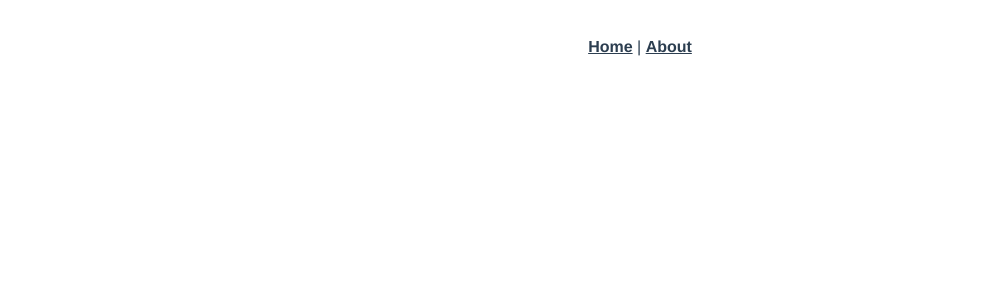
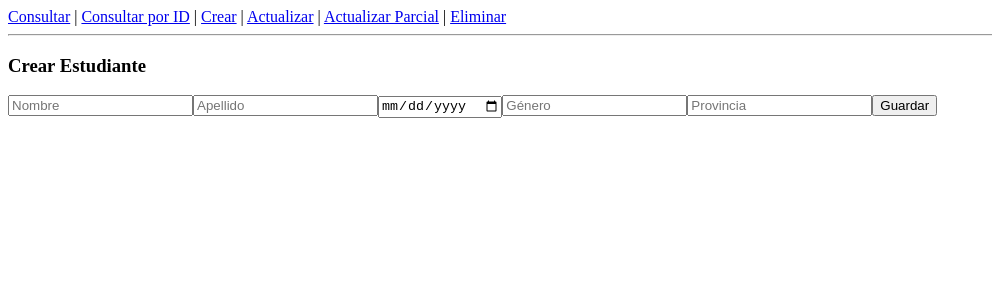
Before and after one commit to JhonnyNinabanda/pw_u4_p9_jn, a Vue app: page /crear in a window 1280 px wide. Before the commit this address had no page. Shown: the top 300 px of the page, without its empty margins (0-992 px from the left). Built offline with nearby package versions, Linux system fonts and the light colour scheme.

Commit message:
CRUD Vue.JS y Quarkus

```diff
--- a/src/App.vue
+++ b/src/App.vue
@@ -1,30 +1,14 @@
 <template>
   <nav>
-    <router-link to="/">Home</router-link> |
-    <router-link to="/about">About</router-link>
+    <router-link to="/">Consultar</router-link> |
+    <router-link to="/consultar-id">Consultar por ID</router-link> |
+    <router-link to="/crear">Crear</router-link> |
+    <router-link to="/actualizar">Actualizar</router-link> |
+    <router-link to="/actualizar-parcial">Actualizar Parcial</router-link> |
+    <router-link to="/eliminar">Eliminar</router-link>
   </nav>
-  <router-view/>
+
+  <hr />
+
+  <router-view />
 </template>
-
-<style>
-#app {
-  font-family: Avenir, Helvetica, Arial, sans-serif;
-  -webkit-font-smoothing: antialiased;
-  -moz-osx-font-smoothing: grayscale;
-  text-align: center;
-  color: #2c3e50;
-}
-
-nav {
-  padding: 30px;
-}
-
-nav a {
-  font-weight: bold;
-  color: #2c3e50;
-}
-
-nav a.router-link-exact-active {
-  color: #42b983;
-}
-</style>
--- a/src/clients/MatriculaClient.js
+++ b/src/clients/MatriculaClient.js
@@ -1,6 +1,61 @@
 import axios from "axios";
 
 const consultar = () => {
-    const data = axios.get('http://localhost:8080/matricula/api/v1.0/estudiantes').then(r => r.data);
+    const data = axios.get('http://localhost:8081/matricula/api/v1.0/estudiantes').then(r => r.data);
     return data;
 }
+
+const consultarPorId = (id) => {
+    const data = axios.get(`http://localhost:8081/matricula/api/v1.0/estudiantes/${id}`).then(r => r.data);
+    return data;
+}
+
+const guardar = async (body) => {
+    const data = await axios.post('http://localhost:8081/matricula/api/v1.0/estudiantes', body).then(r => r.data);
+    console.log(data);
+    return data;
+}
+
+const actualizar = async (id, body) => {
+    const data = await axios.put(`http://localhost:8081/matricula/api/v1.0/estudiantes/${id}`, body).then(r => r.data);
+    console.log(data);
+    return data;
+}
+
+const actualizarParcial = async (id, body) => {
+    const data = await axios.patch(`http://localhost:8081/matricula/api/v1.0/estudiantes/${id}`, body).then(r => r.data);
+    console.log(data);
+    return data;
+}
+
+const eliminar = async (id) => {
+    const data = await axios.delete(`http://localhost:8081/matricula/api/v1.0/estudiantes/${id}`).then(r => r.data);
+    console.log(data);
+    return data;
+}
+
+// FACADE
+
+export const consultarFacade = async() => {
+    return await consultar();
+}
+
+export const consultarPorIdFacade = async(id) => {
+    return await consultarPorId(id);
+}
+
+export const guardarFacade = async(body) => {
+    return await guardar(body);
+}
+
+export const actualizarFacade = async(id, body) => {
+    return await actualizar(id, body);
+}
+
+export const actualizarParcialFacade = async(id, body) => {
+    return await actualizarParcial(id, body);
+}
+
+export const eliminarFacade = async(id) => {
+    return await eliminar(id);
+}
--- /dev/null
+++ b/src/components/ActualizacionParcial.vue
@@ -0,0 +1,32 @@
+<template>
+  <div>
+    <h3>Actualización Parcial</h3>
+
+    <input type="number" v-model="id" placeholder="ID" />
+    <input v-model="provincia" placeholder="Provincia" />
+
+    <button @click="actualizarParcial">Actualizar Parcial</button>
+  </div>
+</template>
+
+<script>
+import { actualizarParcialFacade } from '../clients/MatriculaClient.js'
+
+export default {
+  data() {
+    return {
+      id: null,
+      provincia: ''
+    }
+  },
+  methods: {
+    async actualizarParcial() {
+      const body = {
+        provincia: this.provincia
+      }
+      await actualizarParcialFacade(this.id, body)
+      alert("Actualización parcial exitosa")
+    }
+  }
+}
+</script>
--- /dev/null
+++ b/src/components/ActualizarEstudiante.vue
@@ -0,0 +1,35 @@
+<template>
+  <div>
+    <h3>Actualizar Estudiante</h3>
+
+    <input type="number" v-model="id" placeholder="ID" />
+    <input v-model="nombre" placeholder="Nombre" />
+    <input v-model="apellido" placeholder="Apellido" />
+
+    <button @click="actualizar">Actualizar</button>
+  </div>
+</template>
+
+<script>
+import { actualizarFacade } from '../clients/MatriculaClient.js'
+
+export default {
+  data() {
+    return {
+      id: null,
+      nombre: '',
+      apellido: ''
+    }
+  },
+  methods: {
+    async actualizar() {
+      const body = {
+        nombre: this.nombre,
+        apellido: this.apellido
+      }
+      await actualizarFacade(this.id, body)
+      alert("Actualizado correctamente")
+    }
+  }
+}
+</script>
--- /dev/null
+++ b/src/components/ConsultarEstudiantePorId.vue
@@ -0,0 +1,31 @@
+<template>
+  <div>
+    <h3>Consultar Estudiante por ID</h3>
+
+    <input type="number" v-model="id" placeholder="Ingrese ID" />
+    <button @click="consultarPorId">Consultar</button>
+
+    <div v-if="estudiante">
+      <p><b>Nombre:</b> {{ estudiante.nombre }}</p>
+      <p><b>Apellido:</b> {{ estudiante.apellido }}</p>
+    </div>
+  </div>
+</template>
+
+<script>
+import { consultarPorIdFacade } from '../clients/MatriculaClient.js'
+
+export default {
+  data() {
+    return {
+      id: null,
+      estudiante: null
+    }
+  },
+  methods: {
+    async consultarPorId() {
+      this.estudiante = await consultarPorIdFacade(this.id)
+    }
+  }
+}
+</script>
--- /dev/null
+++ b/src/components/ConsultarEstudiantes.vue
@@ -0,0 +1,30 @@
+<template>
+  <div>
+    <h3>Lista de Estudiantes</h3>
+    <button @click="consultar">Consultar</button>
+
+    <ul>
+      <li v-for="(est, index) in estudiantes" :key="index">
+        {{ est.nombre }} {{ est.apellido }}
+      </li>
+    </ul>
+  </div>
+</template>
+
+<script>
+import { consultarFacade } from '../clients/MatriculaClient.js'
+
+export default {
+  data() {
+    return {
+      estudiantes: []
+    }
+  },
+  methods: {
+    async consultar() {
+      const resp = await consultarFacade()
+      this.estudiantes = resp
+    }
+  }
+}
+</script>
--- /dev/null
+++ b/src/components/CrearEstudiante.vue
@@ -0,0 +1,46 @@
+<template>
+  <div>
+    <h3>Crear Estudiante</h3>
+
+    <input v-model="nombre" placeholder="Nombre" />
+    <input v-model="apellido" placeholder="Apellido" />
+    <input type="date" v-model="fechaNacimiento" />
+    <input v-model="genero" placeholder="Género" />
+    <input v-model="provincia" placeholder="Provincia" />
+
+    <button @click="guardar">Guardar</button>
+
+    <p>{{ mensaje }}</p>
+  </div>
+</template>
+
+<script>
+import { guardarFacade } from '../clients/MatriculaClient'
+
+export default {
+  data() {
+    return {
+      nombre: '',
+      apellido: '',
+      fechaNacimiento: '',
+      genero: '',
+      provincia: '',
+      mensaje: ''
+    }
+  },
+  methods: {
+    async guardar() {
+      const body = {
+        nombre: this.nombre,
+        apellido: this.apellido,
+        fechaNacimiento: this.fechaNacimiento,
+        genero: this.genero,
+        provincia: this.provincia
+      }
+
+      const resp = await guardarFacade(body)
+      this.mensaje = `Estudiante ${resp.nombre} creado correctamente`
+    }
+  }
+}
+</script>
--- /dev/null
+++ b/src/components/EliminarEstudiante.vue
@@ -0,0 +1,26 @@
+<template>
+  <div>
+    <h3>Eliminar Estudiante</h3>
+
+    <input type="number" v-model="id" placeholder="ID" />
+    <button @click="eliminar">Eliminar</button>
+  </div>
+</template>
+
+<script>
+import { eliminarFacade } from '../clients/MatriculaClient.js'
+
+export default {
+  data() {
+    return {
+      id: null
+    }
+  },
+  methods: {
+    async eliminar() {
+      await eliminarFacade(this.id)
+      alert("Estudiante eliminado")
+    }
+  }
+}
+</script>
--- a/src/components/HelloWorld.vue
+++ /dev/null
@@ -1,59 +0,0 @@
-<template>
-  <div class="hello">
-    <h1>{{ msg }}</h1>
-    <p>
-      For a guide and recipes on how to configure / customize this project,<br>
-      check out the
-      <a href="https://cli.vuejs.org" target="_blank" rel="noopener">vue-cli documentation</a>.
-    </p>
-    <h3>Installed CLI Plugins</h3>
-    <ul>
-      <li><a href="https://github.com/vuejs/vue-cli/tree/dev/packages/%40vue/cli-plugin-babel" target="_blank" rel="noopener">babel</a></li>
-      <li><a href="https://github.com/vuejs/vue-cli/tree/dev/packages/%40vue/cli-plugin-router" target="_blank" rel="noopener">router</a></li>
-      <li><a href="https://github.com/vuejs/vue-cli/tree/dev/packages/%40vue/cli-plugin-unit-jest" target="_blank" rel="noopener">unit-jest</a></li>
-    </ul>
-    <h3>Essential Links</h3>
-    <ul>
-      <li><a href="https://vuejs.org" target="_blank" rel="noopener">Core Docs</a></li>
-      <li><a href="https://forum.vuejs.org" target="_blank" rel="noopener">Forum</a></li>
-      <li><a href="https://chat.vuejs.org" target="_blank" rel="noopener">Community Chat</a></li>
-      <li><a href="https://twitter.com/vuejs" target="_blank" rel="noopener">Twitter</a></li>
-      <li><a href="https://news.vuejs.org" target="_blank" rel="noopener">News</a></li>
-    </ul>
-    <h3>Ecosystem</h3>
-    <ul>
-      <li><a href="https://router.vuejs.org" target="_blank" rel="noopener">vue-router</a></li>
-      <li><a href="https://vuex.vuejs.org" target="_blank" rel="noopener">vuex</a></li>
-      <li><a href="https://github.com/vuejs/vue-devtools#vue-devtools" target="_blank" rel="noopener">vue-devtools</a></li>
-      <li><a href="https://vue-loader.vuejs.org" target="_blank" rel="noopener">vue-loader</a></li>
-      <li><a href="https://github.com/vuejs/awesome-vue" target="_blank" rel="noopener">awesome-vue</a></li>
-    </ul>
-  </div>
-</template>
-
-<script>
-export default {
-  name: 'HelloWorld',
-  props: {
-    msg: String
-  }
-}
-</script>
-
-<!-- Add "scoped" attribute to limit CSS to this component only -->
-<style scoped>
-h3 {
-  margin: 40px 0 0;
-}
-ul {
-  list-style-type: none;
-  padding: 0;
-}
-li {
-  display: inline-block;
-  margin: 0 10px;
-}
-a {
-  color: #42b983;
-}
-</style>
--- a/src/router/index.js
+++ b/src/router/index.js
@@ -1,24 +1,48 @@
 import { createRouter, createWebHistory } from 'vue-router'
-import HomeView from '../views/HomeView.vue'
+
+// Importamos las vistas
+import ConsultarEstudiantes from '../components/ConsultarEstudiantes.vue'
+import ConsultarEstudiantePorId from '../components/ConsultarEstudiantePorId.vue'
+import CrearEstudiante from '../components/CrearEstudiante.vue'
+import ActualizarEstudiante from '../components/ActualizarEstudiante.vue'
+import ActualizacionParcial from '../components/ActualizacionParcial.vue'
+import EliminarEstudiante from '../components/EliminarEstudiante.vue'
 
 const routes = [
   {
     path: '/',
-    name: 'home',
-    component: HomeView
+    name: 'consultar',
+    component: ConsultarEstudiantes
   },
   {
-    path: '/about',
-    name: 'about',
-    // route level code-splitting
-    // this generates a separate chunk (about.[hash].js) for this route
-    // which is lazy-loaded when the route is visited.
-    component: () => import(/* webpackChunkName: "about" */ '../views/AboutView.vue')
+    path: '/consultar-id',
+    name: 'consultar-id',
+    component: ConsultarEstudiantePorId
+  },
+  {
+    path: '/crear',
+    name: 'crear',
+    component: CrearEstudiante
+  },
+  {
+    path: '/actualizar',
+    name: 'actualizar',
+    component: ActualizarEstudiante
+  },
+  {
+    path: '/actualizar-parcial',
+    name: 'actualizar-parcial',
+    component: ActualizacionParcial
+  },
+  {
+    path: '/eliminar',
+    name: 'eliminar',
+    component: EliminarEstudiante
   }
 ]
 
 const router = createRouter({
-  history: createWebHistory(process.env.BASE_URL),
+  history: createWebHistory(),
   routes
 })
 
```
